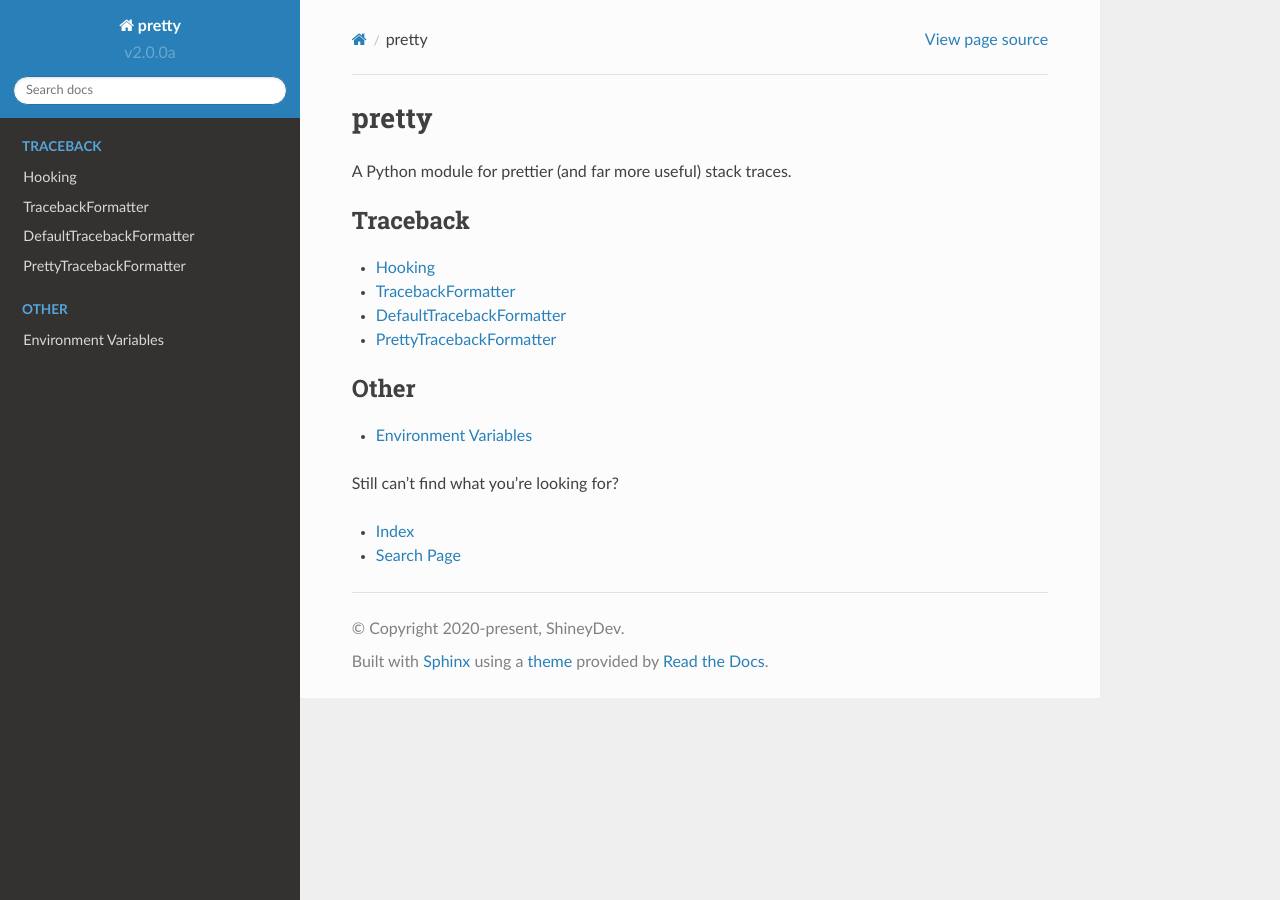
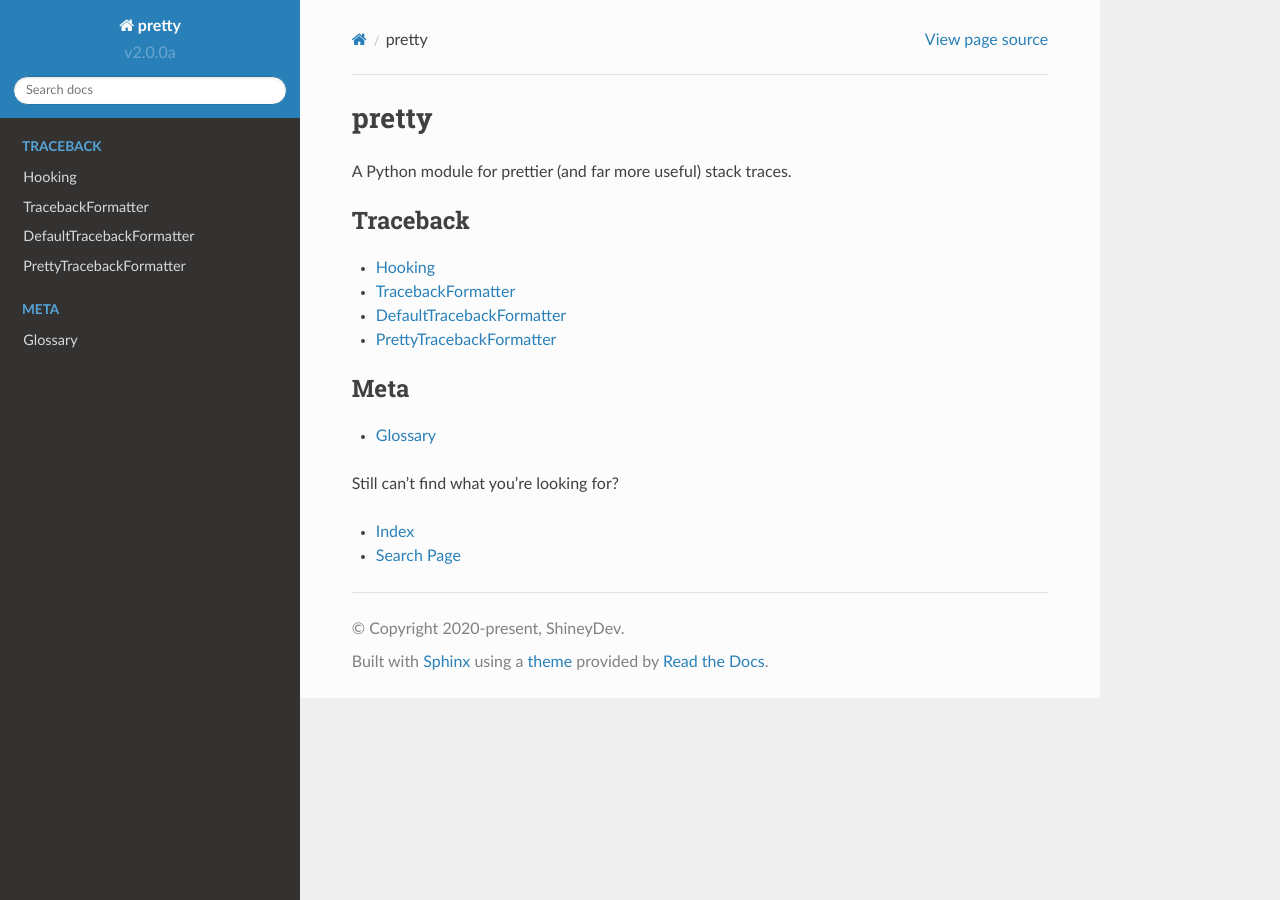
Before and after one commit to ShineyDev/pretty, a Sphinx documentation site: the page built from docs/index.rst, in a window 1280 px wide. Built offline with Sphinx 7.4.7 and the Read the Docs theme 2.0.0, drawn with Linux system fonts in a browser that asks for light colours.

Commit message:
rename environment to glossary

```diff
--- a/docs/index.rst
+++ b/docs/index.rst
@@ -15,10 +15,10 @@ A Python module for prettier (and far more useful) stack traces.
     traceback/pretty
 
 .. toctree::
-    :caption: Other
+    :caption: Meta
     :maxdepth: 1
 
-    environment
+    meta/glossary
 
 
 Still can't find what you're looking for?
--- a/docs/environment.rst
+++ b/docs/meta/glossary.rst
@@ -1,5 +1,5 @@
-Environment Variables
-=====================
+Glossary
+========
 
 .. glossary::
 
```
